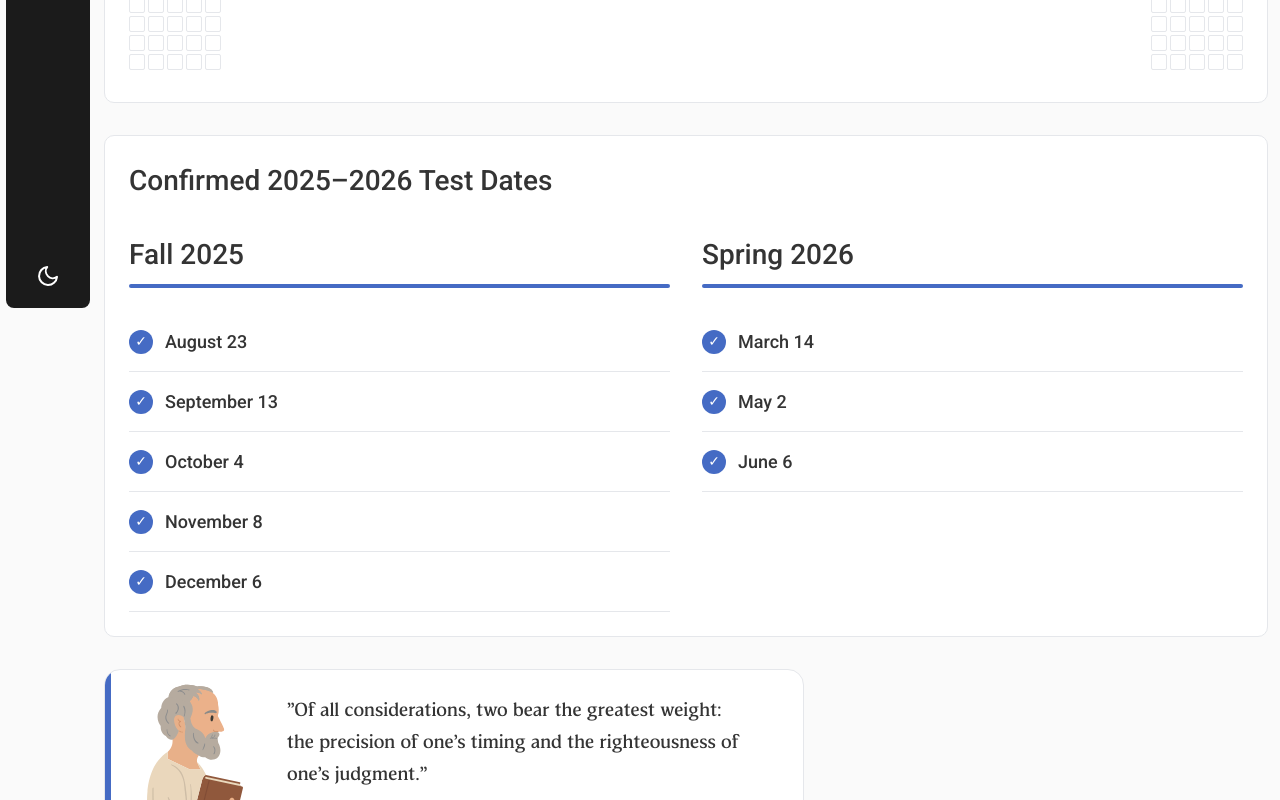
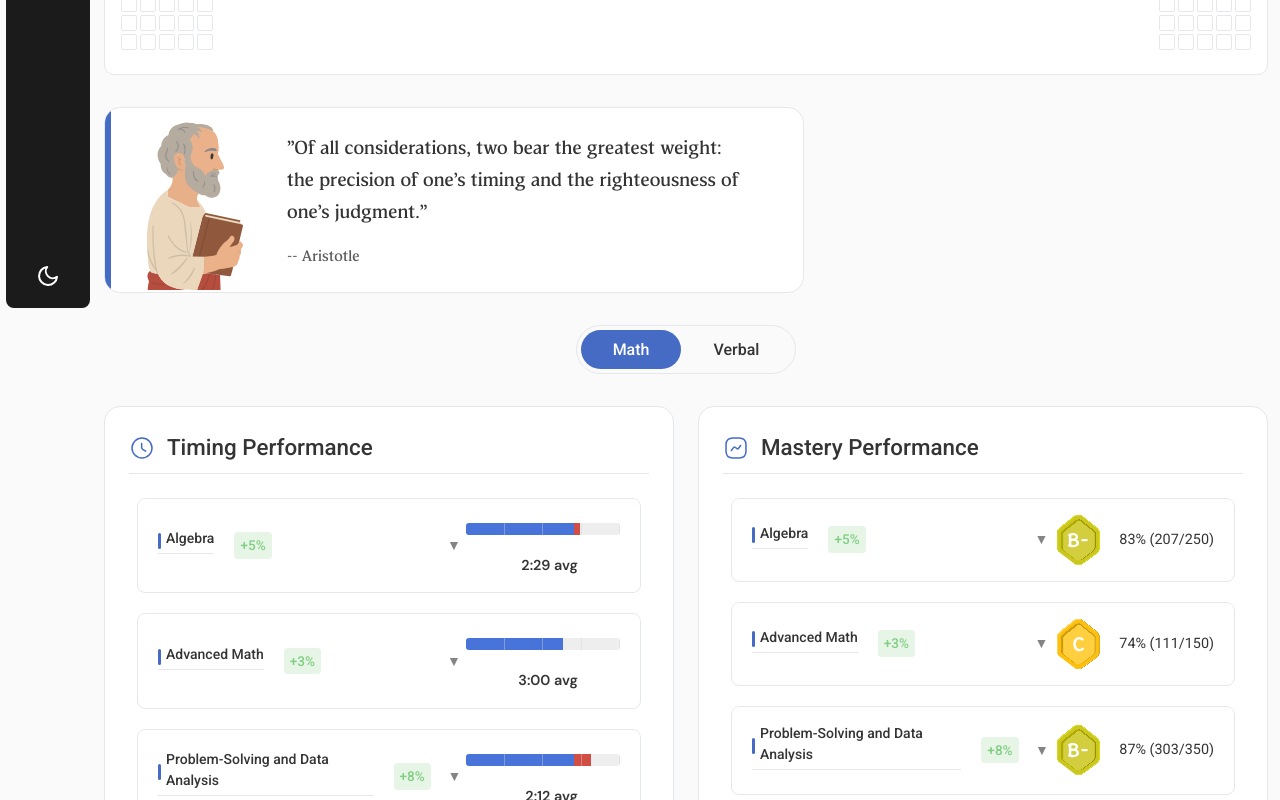
Before and after one commit to Orujhimaru/max_odyssey, a React (Vite) app: page /lab in a window 1280 px wide. Shown: the part 480-1280 px from the top of the page. Built offline with nearby package versions, Linux system fonts and the light colour scheme; sample sign-in values are in the browser's storage; a web font is replaced by a local one.

Commit message:
design: unnecessary section removed

```diff
--- a/src/pages/LabPage/LabPage.css
+++ b/src/pages/LabPage/LabPage.css
@@ -552,7 +552,7 @@
 .yearly-activity-section {
   background-color: var(--bg-primary);
   border-radius: 10px;
-  padding: 24px;
+  padding: 16px;
   /* box-shadow: 0 2px 8px var(--box-shadow); */
   width: 100%;
   border: 1px solid var(--border-color);
@@ -562,7 +562,7 @@
   display: flex;
   justify-content: space-between;
   align-items: center;
-  margin-bottom: 20px;
+  margin-bottom: 8px;
 }
 
 .yearly-activity-title {
--- a/src/pages/LabPage/LabPage.jsx
+++ b/src/pages/LabPage/LabPage.jsx
@@ -874,68 +874,6 @@ const LabPage = () => {
         </div>
 
         {/* Confirmed Test Dates Section */}
-        <div className="confirmed-test-dates-section">
-          <h2 className="confirmed-dates-title">
-            Confirmed {selectedYear}–{parseInt(selectedYear) + 1} Test Dates
-          </h2>
-
-          <div className="test-dates-container">
-            <div className="semester-column">
-              <h3 className="semester-title">Fall {selectedYear}</h3>
-              <div className="semester-indicator"></div>
-              <ul className="test-dates-list">
-                {testDates
-                  .filter(
-                    (date) =>
-                      date.year === selectedYear && date.semester === "fall"
-                  )
-                  .map((date) => (
-                    <li
-                      key={date.label}
-                      className={`test-date-item ${
-                        selectedExamDate === date.label ? "selected" : ""
-                      }`}
-                      onClick={() => setSelectedExamDate(date.label)}
-                    >
-                      <span className="test-date-checkmark">✓</span>
-                      <span className="test-date-text">
-                        {date.label.split(",")[0]}
-                      </span>
-                    </li>
-                  ))}
-              </ul>
-            </div>
-
-            <div className="semester-column">
-              <h3 className="semester-title">
-                Spring {parseInt(selectedYear) + 1}
-              </h3>
-              <div className="semester-indicator"></div>
-              <ul className="test-dates-list">
-                {testDates
-                  .filter(
-                    (date) =>
-                      date.year === (parseInt(selectedYear) + 1).toString() &&
-                      date.semester === "spring"
-                  )
-                  .map((date) => (
-                    <li
-                      key={date.label}
-                      className={`test-date-item ${
-                        selectedExamDate === date.label ? "selected" : ""
-                      }`}
-                      onClick={() => setSelectedExamDate(date.label)}
-                    >
-                      <span className="test-date-checkmark">✓</span>
-                      <span className="test-date-text">
-                        {date.label.split(",")[0]}
-                      </span>
-                    </li>
-                  ))}
-              </ul>
-            </div>
-          </div>
-        </div>
 
         {/* Aristotle Quote Section */}
         <div className="quote-container">
```
